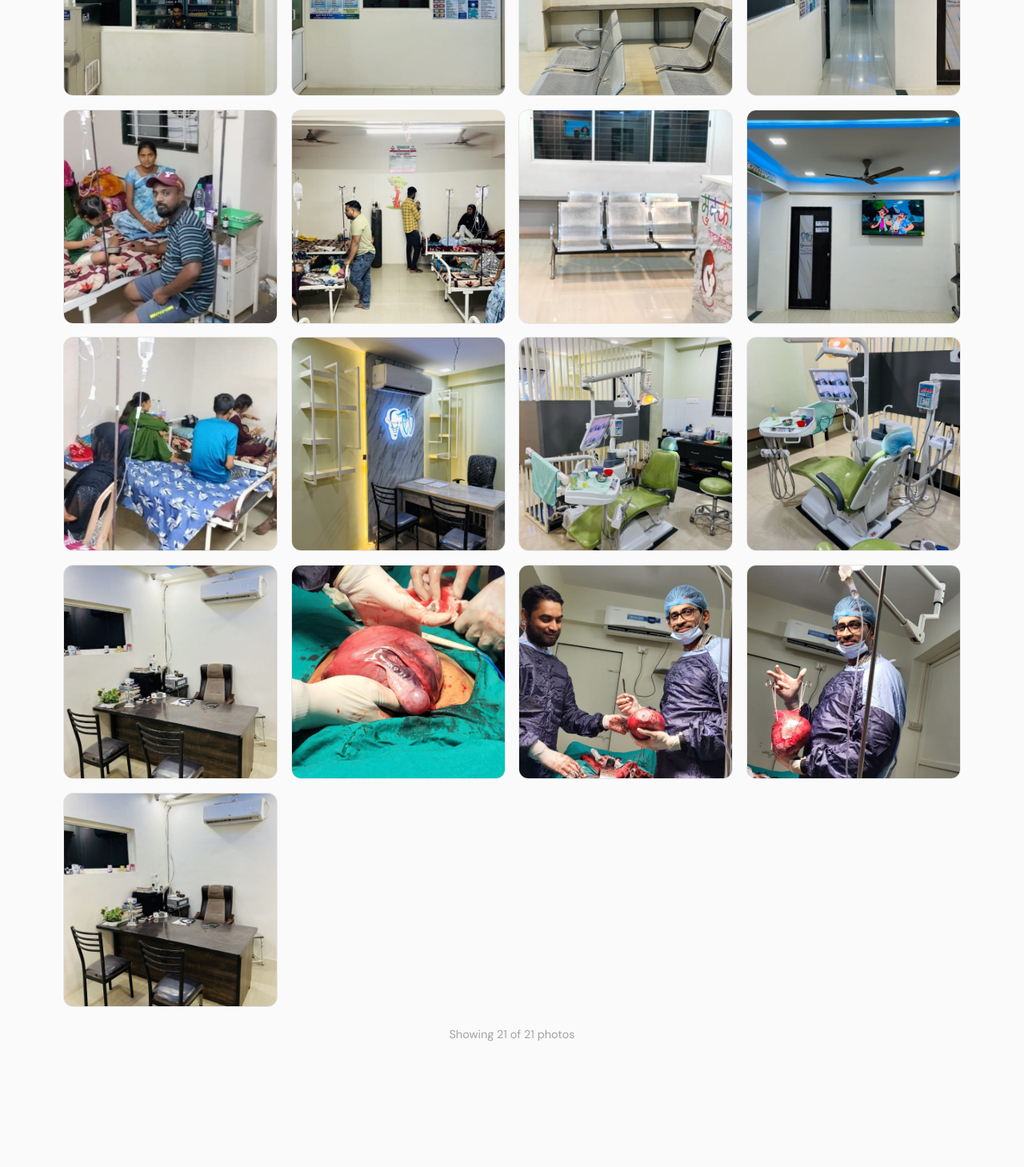
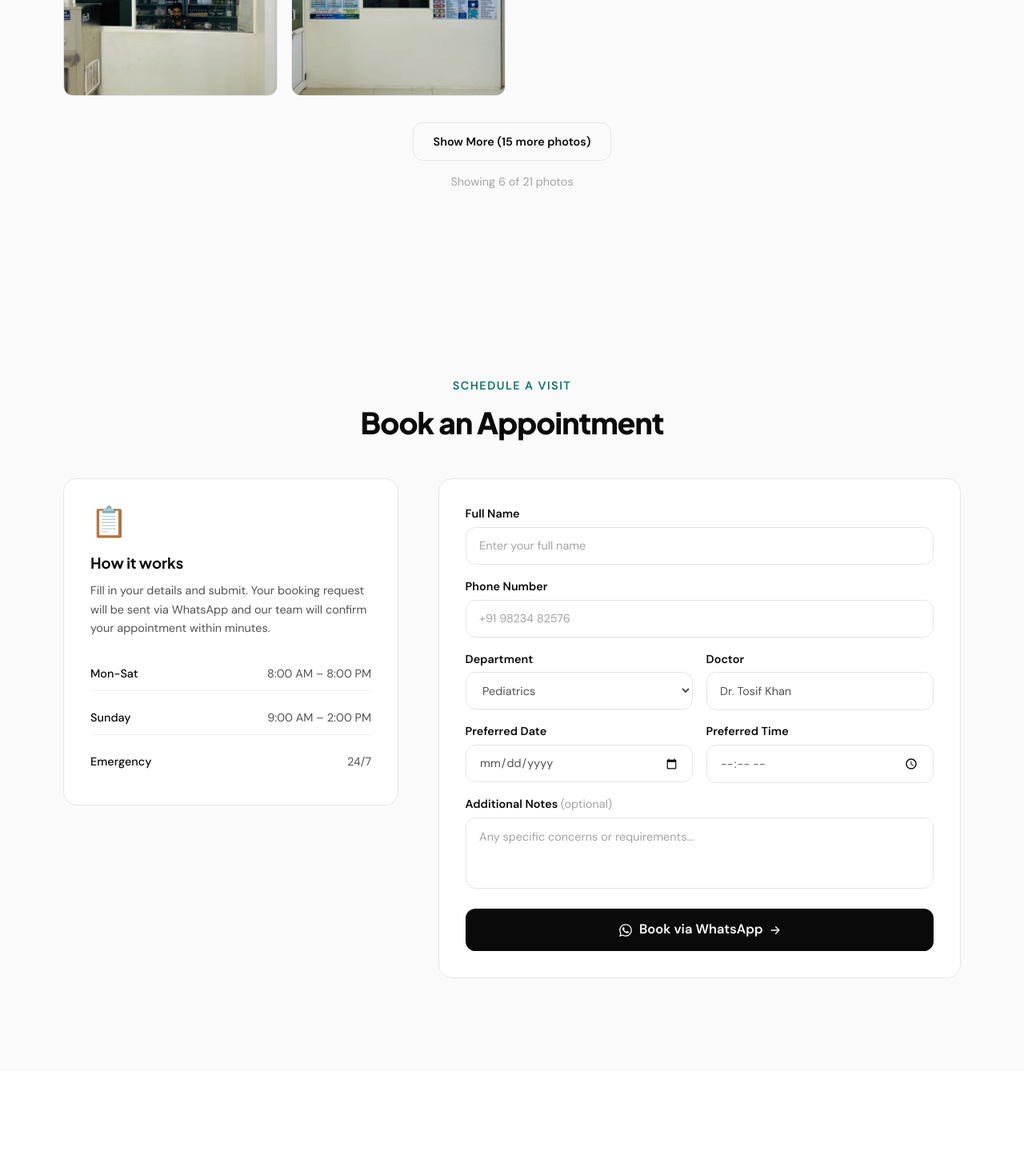
Before and after one commit to DanisheKhan/muskanchildrenanddentalhospital, a React (Vite) app: page / in a window 1280 px wide. Shown: the part 4060-5519 px from the top of the page at 80% size. Built offline with nearby package versions, Linux system fonts and the light colour scheme.

Commit message:
feat: add interactive gallery component with category filtering, video tour, and lightbox support

```diff
--- a/src/components/Gallery.jsx
+++ b/src/components/Gallery.jsx
@@ -41,15 +41,21 @@ const images = [
   { src: '/pediatrics/IMG-20260404-WA0028.jpg', category: 'pediatrics', alt: 'Pediatric Care' },
 ];
 
+const INITIAL_COUNT = 6;
+
 export default function Gallery() {
   const [activeTab, setActiveTab] = useState('all');
   const [lightbox, setLightbox] = useState({ open: false, index: 0 });
   const [showVideo, setShowVideo] = useState(false);
+  const [showAll, setShowAll] = useState(false);
   const videoRef = useRef(null);
 
   const filtered = activeTab === 'all'
     ? images
     : images.filter((img) => img.category === activeTab);
+
+  const visible = showAll ? filtered : filtered.slice(0, INITIAL_COUNT);
+  const hasMore = filtered.length > INITIAL_COUNT;
 
   const openLightbox = (index) => {
     setLightbox({ open: true, index });
@@ -140,7 +146,7 @@ export default function Gallery() {
             {categories.map((cat) => (
               <button
                 key={cat.id}
-                onClick={() => setActiveTab(cat.id)}
+                onClick={() => { setActiveTab(cat.id); setShowAll(false); }}
                 className={`px-4 py-2 rounded-lg text-sm font-medium transition-all whitespace-nowrap ${
                   activeTab === cat.id
                     ? 'bg-white text-[var(--color-heading)] shadow-sm'
@@ -159,7 +165,7 @@ export default function Gallery() {
           className="grid grid-cols-2 md:grid-cols-3 lg:grid-cols-4 gap-3 sm:gap-4"
         >
           <AnimatePresence mode="popLayout">
-            {filtered.map((img, i) => (
+            {visible.map((img, i) => (
               <motion.div
                 key={img.src}
                 layout
@@ -185,25 +191,40 @@ export default function Gallery() {
           </AnimatePresence>
         </motion.div>
 
-        {/* Category badge */}
-        <motion.div
-          initial={{ opacity: 0 }}
-          whileInView={{ opacity: 1 }}
-          viewport={{ once: true }}
-          className="mt-6 text-center"
-        >
+        {/* Show More / Show Less */}
+        {hasMore && (
+          <motion.div
+            initial={{ opacity: 0 }}
+            animate={{ opacity: 1 }}
+            className="mt-8 text-center"
+          >
+            <button
+              onClick={() => setShowAll(!showAll)}
+              className="inline-flex items-center gap-2 px-6 py-3 border border-[var(--color-border)] text-[var(--color-heading)] text-sm font-semibold rounded-xl hover:bg-[var(--color-bg-muted)] transition-colors"
+            >
+              {showAll ? (
+                <>Show Less</>
+              ) : (
+                <>Show More ({filtered.length - INITIAL_COUNT} more photos)</>
+              )}
+            </button>
+          </motion.div>
+        )}
+
+        {/* Photo count */}
+        <div className="mt-4 text-center">
           <p className="text-sm text-[var(--color-muted)]">
-            Showing {filtered.length} of {images.length} photos
+            Showing {visible.length} of {filtered.length} photos
             {activeTab !== 'all' && (
               <button
-                onClick={() => setActiveTab('all')}
+                onClick={() => { setActiveTab('all'); setShowAll(false); }}
                 className="ml-2 text-[var(--color-accent)] hover:underline font-medium"
               >
                 View all →
               </button>
             )}
           </p>
-        </motion.div>
+        </div>
       </div>
 
       {/* Lightbox */}
```
